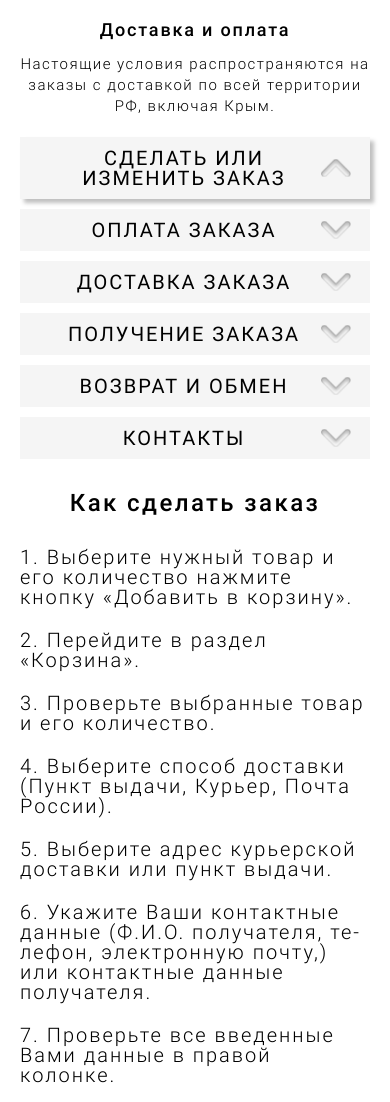
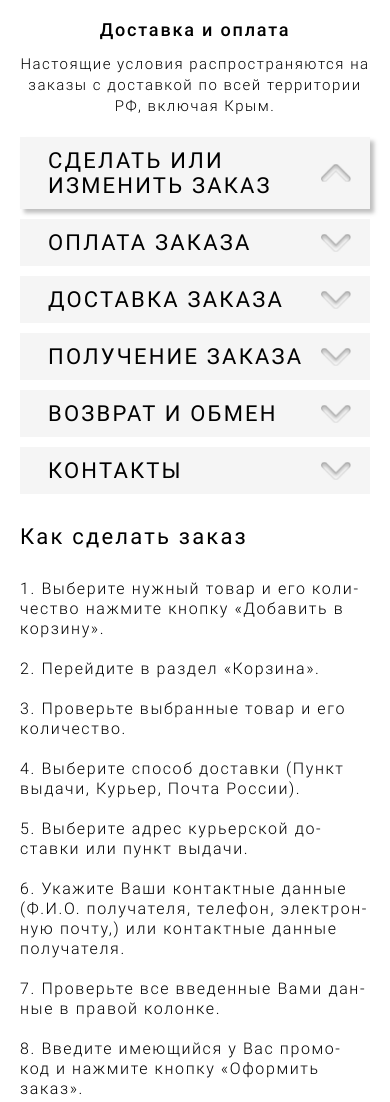
Before and after one commit to David-Ginzburg/Shop-screens-rubber-layout-with-small-functionality_HTML-CSS-SASS-JS-JQUERY, a website: page src/information.html in a window 390 px wide. Shown: the top 1102 px of the page. Drawn offline with Linux system fonts and the light colour scheme.

Commit message:
information style fix

```diff
--- a/src/information.html
+++ b/src/information.html
@@ -119,16 +119,16 @@
                         </p>
                     </div>
                     <div class="information__paragraph-item">
-                        <p class="information__paragraph-text">
+                        <h3 class="title title_information">
                             При получении заказа рекомендуем выполнить следующие действия:
-                        </p>
-                        <ol class="information__paragraph-list">
+                        </h3>
+                        <ol class="information__paragraph-list information__paragraph-list_pad0">
                             <li>Проверить целостность внешней упаковки и коробки.</li>
                             <li>После вскрытия внешней упаковки проверить содержимое заказа на предмет соответствия заказу и отсутствие дефектов. Обращаем Ваше внимание, что нельзя вскрывать индивидуальную упаковку товара, если это нарушает товарный вид.</li>
                             <li>В случае несоответствия доставленного товара заказанному Вами, нужно отказаться от заказа, оформив бланк возврата. Частичная оплата заказа невозможна.</li>
                         </ol>
                         <h3 class="title title_information">Оплата получаемых товаров</h3>
-                        <ol class="information__paragraph-list">
+                        <ol class="information__paragraph-list information__paragraph-list_pad0">
                             <li>Оплата курьеру при доставке возможна наличными или банковской картой (в зависимости от курьерской службы; возможность оплаты банковской картой курьеру нужно уточнять с курьерской службой при согласовании даты и времени доставки).</li>
                             <li>Возможности оплаты в пункте самовывоза будут видны Вам после выбора конкретного пункта.</li>
                             <li>Оплата в почтовом отделении Почты России возможна только наличными.</li>
@@ -170,7 +170,7 @@
                             Для связи с нами Вы можете воспользоваться следующими способами:
                         </p>
                         <ol class="information__paragraph-list">
-                            <li>Позвонив нам в Службу Поддержки клиентов по телефону:  +7 (495) 454-32-24</li>
+                            <li>Позвонив нам в Службу Поддержки клиентов по телефону:  +7&nbsp;(495)&nbsp;454&nbsp;32&nbsp;24</li>
                             <li>Написать нам в онлайн-чат What's App</li>
                             <li>Написав нам сообщение в  на электронный адрес info@cosmirine.ru</li>
                         </ol>
--- a/src/sass/blocks/_information.scss
+++ b/src/sass/blocks/_information.scss
@@ -21,20 +21,20 @@
         }
     }
     &__menu {
-        max-width: 650px;
-        width: 35%;
+        max-width: 750px;
+        min-width: 40%;
         margin-right: 60px;
         flex-shrink: 0;
         &-item {
             position: relative;
             padding: 11px;
             padding-left: 28px;
-            padding-right: 50px;
+            padding-right: 60px;
             background: #F5F5F5;
             margin-bottom: 10px;
             font-weight: 400;
             font-size: 28px;
-            line-height: 33px;
+            line-height: 32px;
             text-transform: uppercase;
             cursor: pointer;
             &::before {
@@ -60,8 +60,8 @@
     }
     &__paragraph {
         font-weight: 300;
-        font-size: 24px;
-        line-height: 30px;
+        font-size: 22px;
+        line-height: 35px;
         &-item {
             display: none;
             &_active {
@@ -72,8 +72,13 @@
             padding-left: 60px;
             list-style-position: inside;
             margin-top: 30px;
+            font-size: 24px;
+            line-height: 50px;
             li {
-                margin-top: 23px;
+                margin-bottom: 20px;
+                line-height: 28px;
+                font-size: 24px;
+                font-weight: 300;
             }
             &:not(:last-child) {
                 margin-bottom: 30px;
--- a/src/sass/blocks/_media.scss
+++ b/src/sass/blocks/_media.scss
@@ -1,3 +1,30 @@
+@media (max-width: 1919px) {
+    /* information */
+    .title {
+        &_information {
+            font-size: 24px;
+            line-height: 28px;
+            font-weight: 400;
+        }
+    }
+    .information {
+        &__paragraph {
+            &-text {
+                font-size: 18px;
+                line-height: 30px;
+            }
+            &-list {
+                font-size: 18px;
+                line-height: 30px;
+                li {
+                    font-size: 18px;
+                    line-height: 30px;
+                }
+            }
+        }
+    }
+}
+
 @media (max-width: 1500px) {
     /* cart */
     .purchase {
@@ -32,8 +59,32 @@
             }
         }
     }
+}
 
+@media (max-width: 1400px) {
     /* information */
+    .information {
+        &__menu {
+            &-item {
+                font-size: 24px;
+                line-height: 28px;
+            }
+        }
+        &__paragraph {
+            &-text {
+                font-size: 18px;
+                line-height: 25px;
+            }
+            &-list {
+                font-size: 18px;
+                line-height: 25px;
+                li {
+                    font-size: 18px;
+                    line-height: 25px;
+                }
+            }
+        }
+    }
 }
 
 @media (max-width: 1200px) {
@@ -57,7 +108,34 @@
     }
 
     /* information */
-
+    .title {
+        &_information {
+            font-size: 22px;
+            line-height: 25px;
+        }
+    }
+    .information {
+        &__menu {
+            &-item {
+                font-size: 22px;
+                line-height: 25px;
+            }
+        }
+        &__paragraph {
+            &-text {
+                font-size: 16px;
+                line-height: 20px;
+            }
+            &-list {
+                font-size: 16px;
+                line-height: 20px;
+                li {
+                    font-size: 16px;
+                    line-height: 20px;
+                }
+            }
+        }
+    }
 }
 
 @media (max-width: 992px) {
@@ -141,6 +219,9 @@
     }
     .title {
         text-align: center;
+        &_information {
+            text-align-last: left;
+        }
     }
     .purchase {
         &__header {
@@ -351,24 +432,8 @@
                 font-size: 15px;
             }
         }
-        &__menu {
-            &-item {
-                font-size: 20px;
-                line-height: 20px;
-                text-align: center;
-            }
-        }
         &__paragraph {
             hyphens: auto;
-            // word-break: break-all;
-            &-text {
-                font-size: 20px;
-                line-height: 20px;
-            }
-            &-list {
-                font-size: 20px;
-                line-height: 20px;
-            }
         }
     }
 }
--- a/src/sass/blocks/_titles.scss
+++ b/src/sass/blocks/_titles.scss
@@ -14,8 +14,8 @@
     }
     &_information {
         font-weight: 500;
-        font-size: 24px;
-        line-height: 28px;
+        font-size: 25px;
+        line-height: 29px;
         margin-bottom: 27px;
     }
 }
```
Also changed, not shown: dist/css/style.min.css, dist/information.html, src/css/style.css, src/css/style.min.css.
